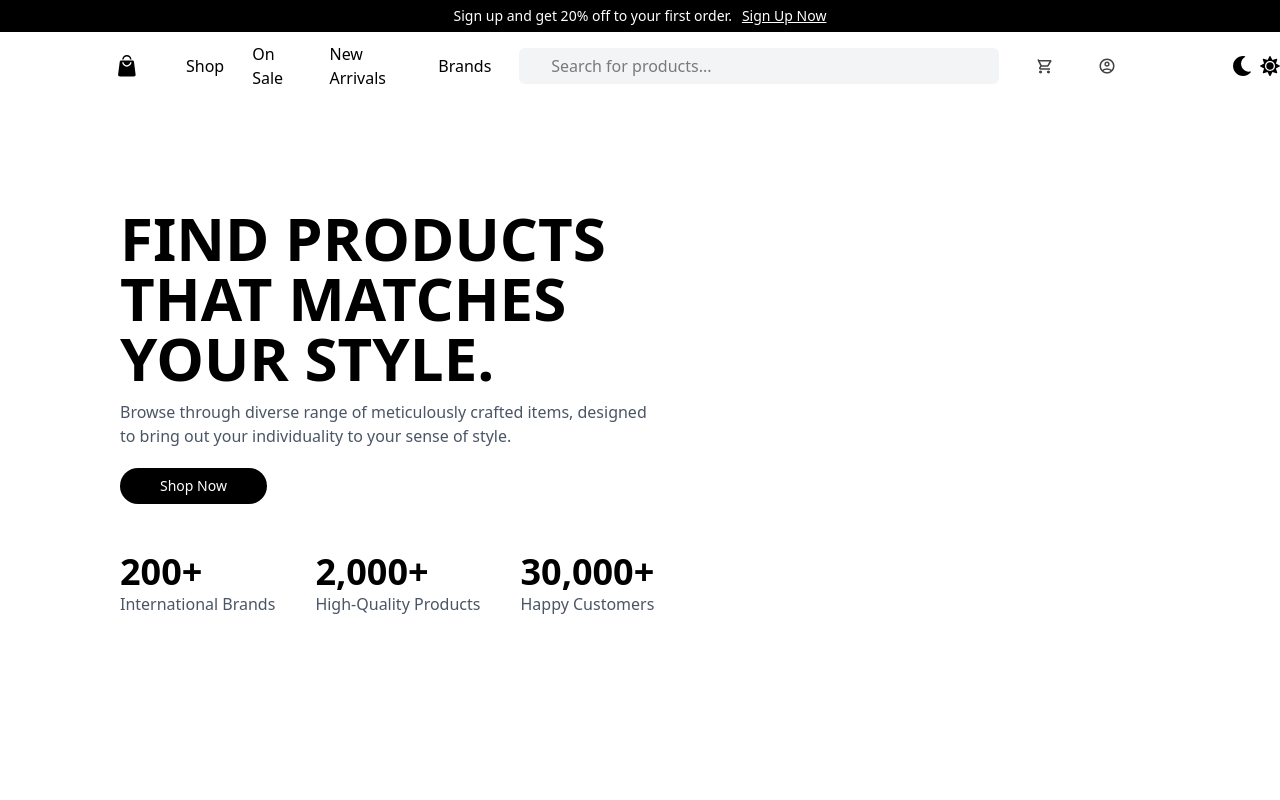
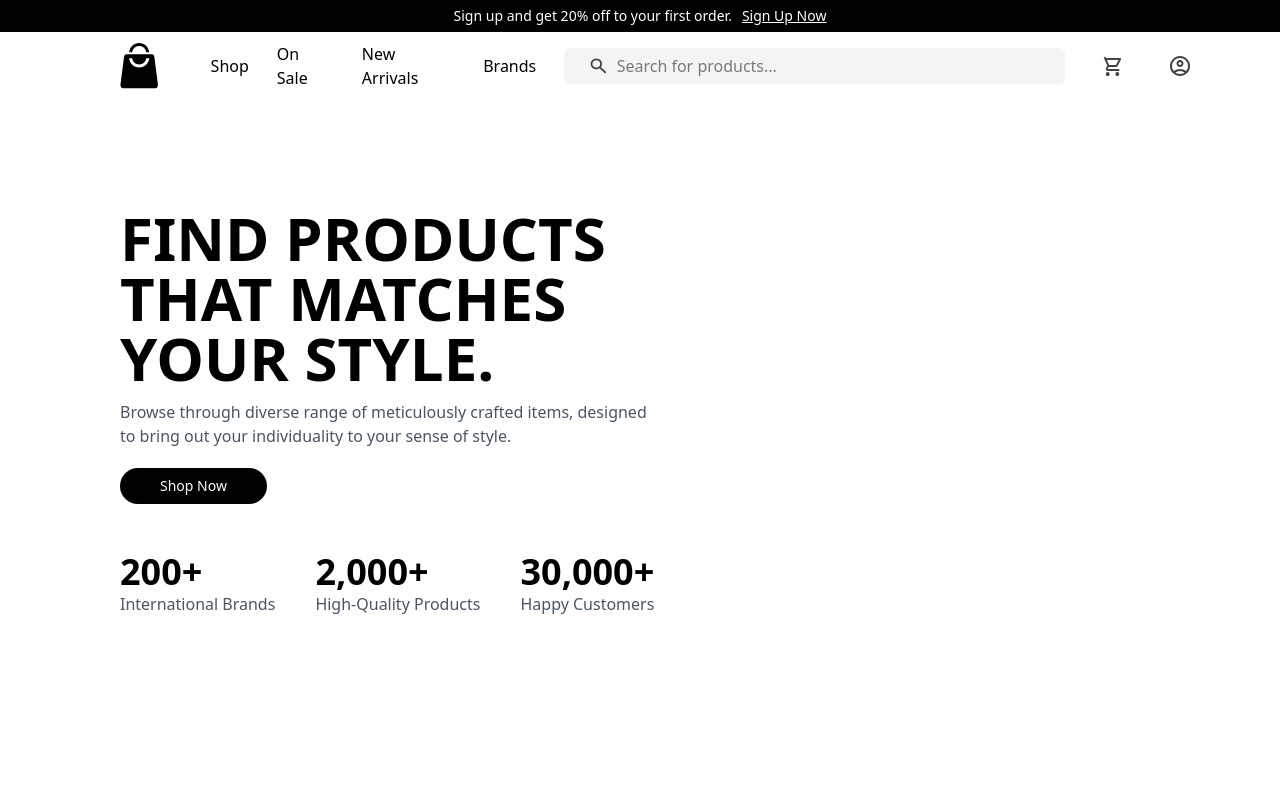
Before and after one commit to jonelcubio/quickcart, a React (Vite) app: page / in a window 1280 px wide. Shown: the top 800 px of the page. Built offline with nearby package versions, Linux system fonts and the light colour scheme; no server answers.

Commit message:
Remove dark mode

```diff
--- a/src/components/index/Header.jsx
+++ b/src/components/index/Header.jsx
@@ -2,19 +2,12 @@ import search from '../../assets/search.svg';
 import cart from '../../assets/cart.svg';
 import profile from '../../assets/profile.svg';
 import cartBlack from '../../assets/black.svg';
-import { use, useState } from 'react';
-import { FaMoon, FaSun } from 'react-icons/fa';
+
 
 
 
 export function Header() {
 
-  const [isDark, setIsDark] = useState(false);
-  const toggleDarkMode = () => {
-    setIsDark(!isDark);
-    document.body.className = isDark ? 'light-mode' : 'dark-mode';
-
-  };
 
   return(
     <main className="header-main">
@@ -53,13 +46,6 @@ export function Header() {
             <img src={profile} alt="Profile" className='header-profile' />
         </div>
 
-        {/* Dark Mode Toggle */}
-        <div className="header-darkmode-toggle">
-         <FaMoon color={isDark ? 'white' : 'black'} size={20} onClick={toggleDarkMode} className="header-darkmode-icon" />
-
-         <FaSun color={isDark ? 'white' : 'black'} size={20} onClick={toggleDarkMode} className="header-darkmode-icon" />
-
-        </div>
 
       </div>
     </main>
--- a/src/index.css
+++ b/src/index.css
@@ -94,7 +94,6 @@
 
 .indexShop-main {
   @apply my-50;
-  @apply dark:bg-gray-900 dark:text-white;
 }
 
 .indexShop-category-title {
```
